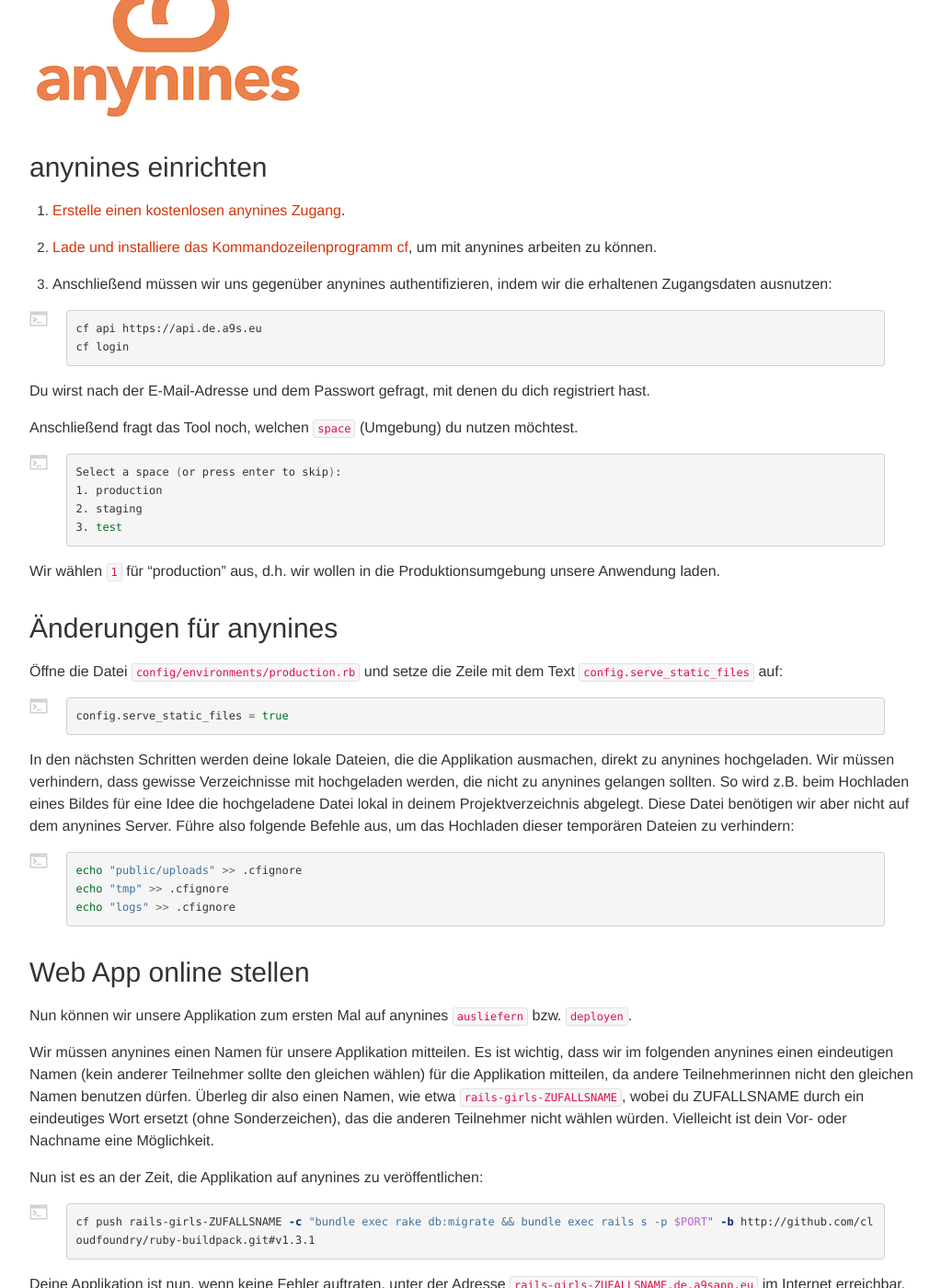
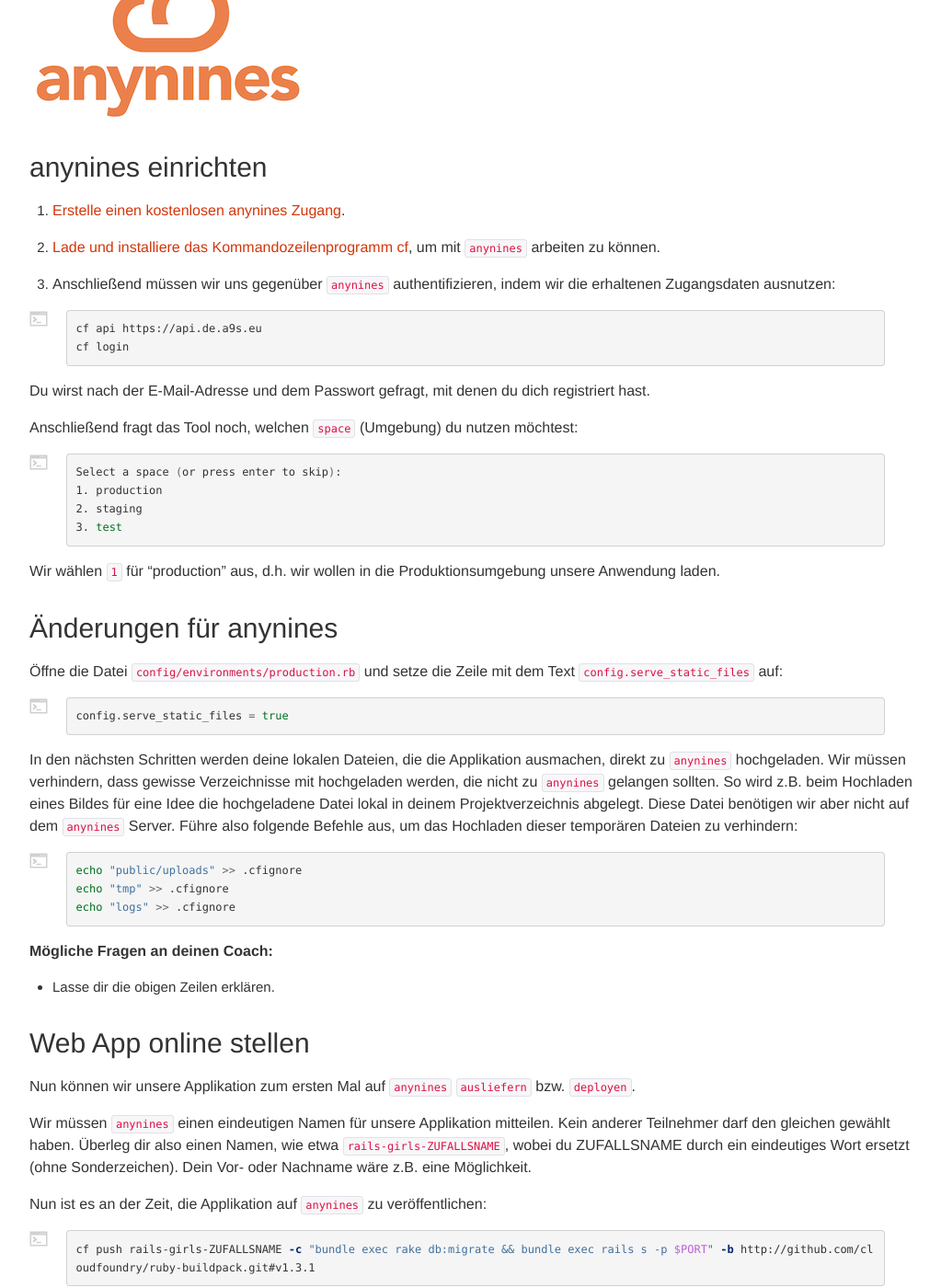
Before and after one commit to railsgirlssb/guides, a Jekyll site: the page built from _posts/2015-11-02-deployment.markdown, in a window 1280 px wide and 1400 px high, scrolled down 722 px. Shown: the whole window at 92% size, without its empty margins (53-1076 px from the left). Built offline with Jekyll 4.4.1, drawn with Linux system fonts in a browser that asks for light colours; nearby versions of some CDN libraries; some of the changed text lies outside the part shown.

Commit message:
improve deployment chapter

```diff
--- a/_posts/2015-11-02-deployment.markdown
+++ b/_posts/2015-11-02-deployment.markdown
@@ -27,9 +27,9 @@
 
 1. [Erstelle einen kostenlosen anynines Zugang](http://anynines.com/).
 
-2. [Lade und installiere das Kommandozeilenprogramm cf](https://anynines.zendesk.com/entries/60241846-How-to-install-the-CLI-v6), um mit anynines arbeiten zu können.
+2. [Lade und installiere das Kommandozeilenprogramm cf](https://anynines.zendesk.com/entries/60241846-How-to-install-the-CLI-v6), um mit `anynines` arbeiten zu können.
 
-3. Anschließend müssen wir uns gegenüber anynines authentifizieren, indem wir die erhaltenen Zugangsdaten ausnutzen:
+3. Anschließend müssen wir uns gegenüber `anynines` authentifizieren, indem wir die erhaltenen Zugangsdaten ausnutzen:
 
 {% highlight sh %}
 cf api https://api.de.a9s.eu
@@ -38,7 +38,7 @@
 
 Du wirst nach der E-Mail-Adresse und dem Passwort gefragt, mit denen du dich registriert hast.
 
-Anschließend fragt das Tool noch, welchen `space` (Umgebung) du nutzen möchtest.
+Anschließend fragt das Tool noch, welchen `space` (Umgebung) du nutzen möchtest:
 
 {% highlight sh %}
 Select a space (or press enter to skip):
@@ -56,10 +56,10 @@
 config.serve_static_files = true
 {% endhighlight %}
 
-In den nächsten Schritten werden deine lokale Dateien, die die Applikation ausmachen, direkt zu anynines hochgeladen.
-Wir müssen verhindern, dass gewisse Verzeichnisse mit hochgeladen werden, die nicht zu anynines gelangen sollten.
+In den nächsten Schritten werden deine lokalen Dateien, die die Applikation ausmachen, direkt zu `anynines` hochgeladen.
+Wir müssen verhindern, dass gewisse Verzeichnisse mit hochgeladen werden, die nicht zu `anynines` gelangen sollten.
 So wird z.B. beim Hochladen eines Bildes für eine Idee die hochgeladene Datei lokal in deinem Projektverzeichnis abgelegt.
-Diese Datei benötigen wir aber nicht auf dem anynines Server.
+Diese Datei benötigen wir aber nicht auf dem `anynines` Server.
 Führe also folgende Befehle aus, um das Hochladen dieser temporären Dateien zu verhindern:
 
 {% highlight sh %}
@@ -68,15 +68,20 @@
 echo "logs" >> .cfignore
 {% endhighlight %}
 
+**Mögliche Fragen an deinen Coach:**
+
+* Lasse dir die obigen Zeilen erklären.
+
 
 ## Web App online stellen
-Nun können wir unsere Applikation zum ersten Mal auf anynines `ausliefern` bzw. `deployen`.
+Nun können wir unsere Applikation zum ersten Mal auf `anynines` `ausliefern` bzw. `deployen`.
 
-Wir müssen anynines einen Namen für unsere Applikation mitteilen.
-Es ist wichtig, dass wir im folgenden anynines einen eindeutigen Namen (kein anderer Teilnehmer sollte den gleichen wählen) für die Applikation mitteilen, da andere Teilnehmerinnen nicht den gleichen Namen benutzen dürfen.
-Überleg dir also einen Namen, wie etwa `rails-girls-ZUFALLSNAME`, wobei du ZUFALLSNAME durch ein eindeutiges Wort ersetzt (ohne Sonderzeichen), das die anderen Teilnehmer nicht wählen würden. Vielleicht ist dein Vor- oder Nachname eine Möglichkeit.
+Wir müssen `anynines` einen eindeutigen Namen für unsere Applikation mitteilen.
+Kein anderer Teilnehmer darf den gleichen gewählt haben.
+Überleg dir also einen Namen, wie etwa `rails-girls-ZUFALLSNAME`, wobei du ZUFALLSNAME durch ein eindeutiges Wort ersetzt (ohne Sonderzeichen).
+Dein Vor- oder Nachname wäre z.B. eine Möglichkeit.
 
-Nun ist es an der Zeit, die Applikation auf anynines zu veröffentlichen:
+Nun ist es an der Zeit, die Applikation auf `anynines` zu veröffentlichen:
 {% highlight sh %}
 cf push rails-girls-ZUFALLSNAME -c "bundle exec rake db:migrate && bundle exec rails s -p $PORT" -b http://github.com/cloudfoundry/ruby-buildpack.git#v1.3.1
 {% endhighlight %}
```
Also changed, not shown: other parts of _posts/2015-11-02-deployment.markdown (+2 -2 lines).
